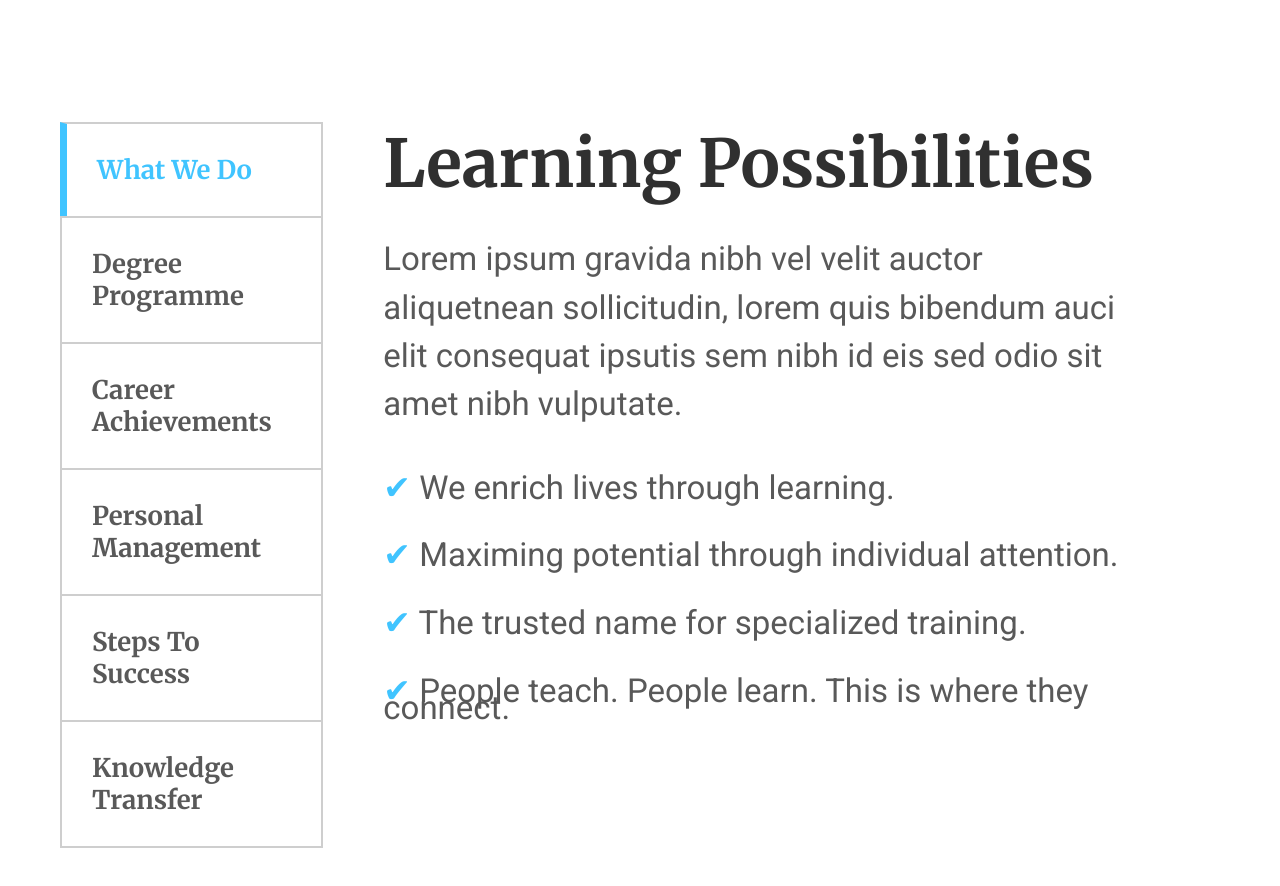
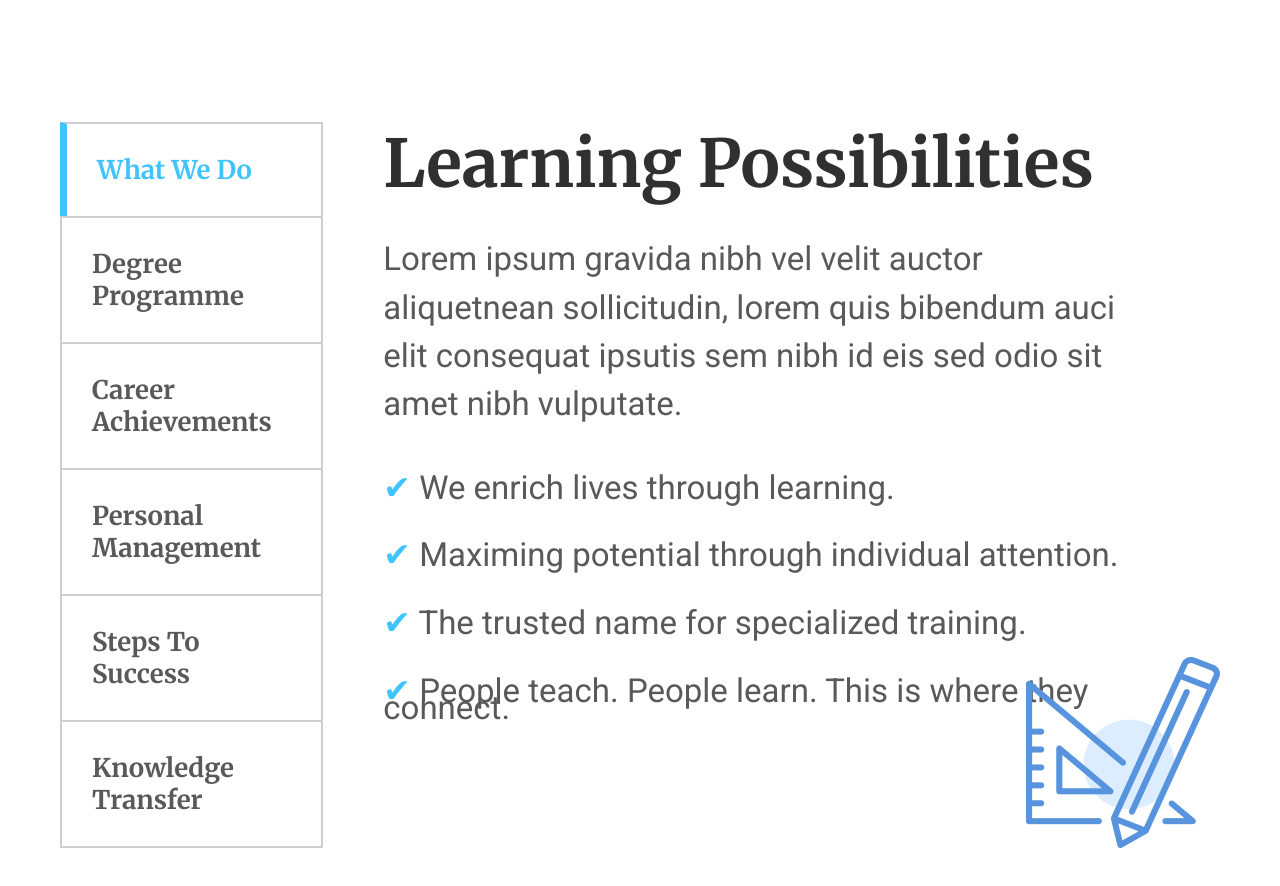
Before and after one commit to alexis39tt/proj-html-vuejs, a Vue app: page / in a window 1280 px wide. Shown: the part 4540-5426 px from the top of the page. Built offline with nearby package versions, Linux system fonts and the light colour scheme.

Commit message:
added images to section 6 in main

```diff
--- a/src/components/MainSection.vue
+++ b/src/components/MainSection.vue
@@ -6,6 +6,7 @@
     <MainComp4 />
     <MainComp5 />
     <MainComp6 />
+    <MainComp7 />
   </main>
 </template>
 
@@ -15,7 +16,8 @@ import MainComp2 from "./common/MainComp2.vue";
 import MainComp3 from "./common/MainComp3.vue";
 import MainComp4 from "./common/MainComp4.vue";
 import MainComp5 from "./common/MainComp5.vue";
-import MainComp6 from "./common/MainComp6.vue"
+import MainComp6 from "./common/MainComp6.vue";
+import MainComp7 from "./common/MainComp7.vue";
 
 export default {
   name: "MainSection",
@@ -25,7 +27,8 @@ export default {
     MainComp3,
     MainComp4,
     MainComp5,
-    MainComp6
+    MainComp6,
+    MainComp7
   },
 };
 </script>
--- a/src/components/common/MainComp6.vue
+++ b/src/components/common/MainComp6.vue
@@ -19,6 +19,7 @@
           <span>&#10004;</span>
           {{ elm }}
         </p>
+        <img :src="require('../../assets/img/' + sections[selected].icon)" :alt="sections[selected].name">
       </div>
     </div>
   </section>
@@ -34,6 +35,7 @@ export default {
         {
           name: "What We Do",
           title: "Learning Possibilities",
+          icon: "h12-tabs-icon-1.png",
           content:
             "Lorem ipsum gravida nibh vel velit auctor aliquetnean sollicitudin, lorem quis bibendum auci elit consequat ipsutis sem nibh id eis sed odio sit amet nibh vulputate.",
           checks: [
@@ -46,6 +48,7 @@ export default {
         {
           name: "Degree Programme",
           title: "Degree Programme",
+          icon: "h12-tabs-icon-2.png",
           content:
             "Lorem ipsum dolor sit amet, consectetur adipiscing elit. Phasellus eu tristique nulla. Pellentesque posuere facilisis sem, ac volutpat lectus placerat et.",
           checks: [
@@ -58,6 +61,7 @@ export default {
         {
           name: "Career Achievements",
           title: "Career Achievements",
+          icon: "h12-tabs-icon-3.png",
           content:
             "Nam non ex a ipsum vulputate mattis. Class aptent taciti sociosqu ad litora torquent per conubia nostra, per inceptos himenaeos. Aliquam posuere ex in faucibus varius.",
           checks: [
@@ -70,6 +74,7 @@ export default {
         {
           name: "Personal Management",
           title: "Personal Management",
+          icon: "h12-tabs-icon-4.png",
           content:
             "Nullam nec luctus ex, eget pulvinar metus. Quisque placerat convallis feugiat. In hac habitasse platea dictumst. Nam porta nisl ut libero varius condimentum.",
           checks: [
@@ -82,6 +87,7 @@ export default {
         {
           name: "Steps To Success",
           title: "Steps To Success",
+          icon: "h12-tabs-icon-5.png",
           content:
             "Nullam ut quam ac ex venenatis bibendum. Suspendisse consectetur ex enim, in dapibus ligula facilisis id. Nullam id nisi felis. Mauris id mauris odio. Integer at sapien massa.",
           checks: [
@@ -94,6 +100,7 @@ export default {
         {
           name: "Knowledge Transfer",
           title: "Knowledge Transfer",
+          icon: "h12-tabs-icon-6.png",
           content:
             "Duis lobortis leo ante, ut vulputate est finibus tincidunt. Suspendisse sit amet pulvinar metus. In non dapibus urna, in euismod risus.",
           checks: [
@@ -142,6 +149,7 @@ export default {
   .text {
     width: 1300px;
     padding: 0 $def-padding;
+    position: relative;
     h2 {
       font-family: $merryweather;
       font-size: 3rem;
@@ -160,6 +168,11 @@ export default {
         color: $lightcyan;
       }
     }
+    img{
+      position: absolute;
+      bottom: 0;
+      right: 0;
+    }
   }
 }
 </style>
--- /dev/null
+++ b/src/components/common/MainComp7.vue
@@ -0,0 +1,18 @@
+<template>
+  <section>
+    <div class="container">
+
+    </div>
+  </section>
+</template>
+
+<script>
+export default {
+  name: "MainComp7",
+};
+</script>
+
+<style lang="scss" scoped>
+@import "../../mixin";
+
+</style>
```
